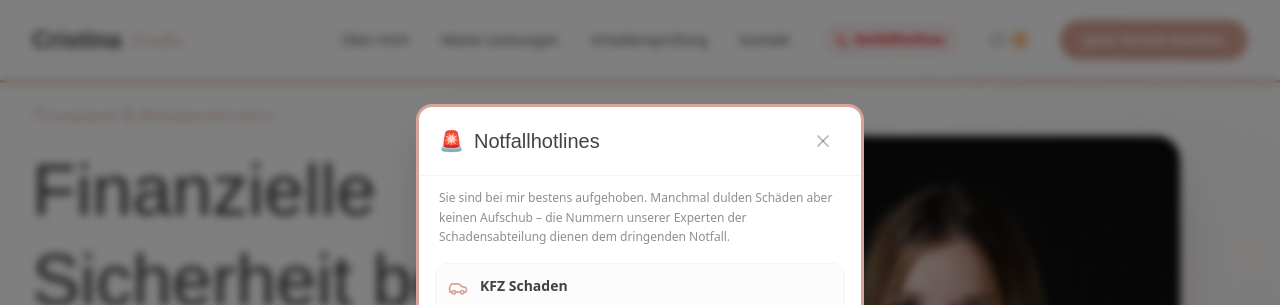
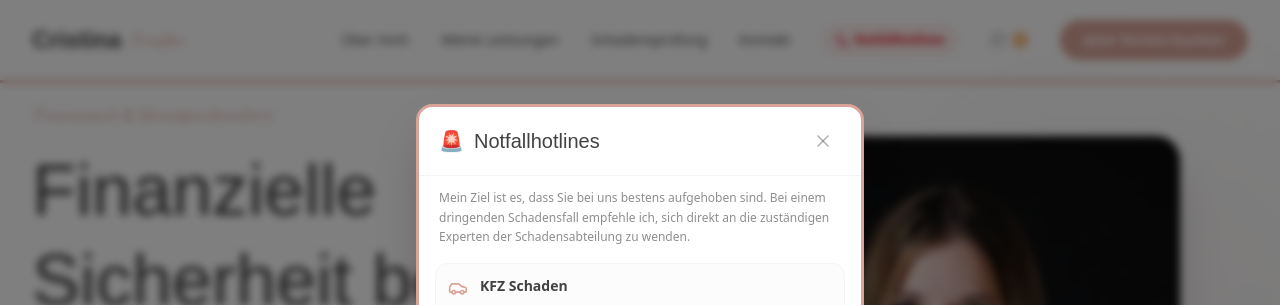
Before and after one commit to Janick97/cristina-croussen, a Next.js app: page / in a window 1280 px wide. Both pictures are taken after a click on the button "Notfallhotlines". Shown: the top 305 px of the page. Built offline with nearby package versions, Linux system fonts and the light colour scheme; a web font is replaced by a local one.

Commit message:
Hotlines: finaler Text

```diff
--- a/src/components/Header.tsx
+++ b/src/components/Header.tsx
@@ -244,7 +244,7 @@ export default function Header() {
                     </button>
                   </div>
                   <p className="shrink-0 px-5 pt-3 pb-2 text-xs leading-relaxed text-dark/60">
-                    Sie sind bei mir bestens aufgehoben. Manchmal dulden Schäden aber keinen Aufschub – die Nummern unserer Experten der Schadensabteilung dienen dem dringenden Notfall.
+                    Mein Ziel ist es, dass Sie bei uns bestens aufgehoben sind. Bei einem dringenden Schadensfall empfehle ich, sich direkt an die zuständigen Experten der Schadensabteilung zu wenden.
                   </p>
 
                   {/* Scrollable list */}
```
